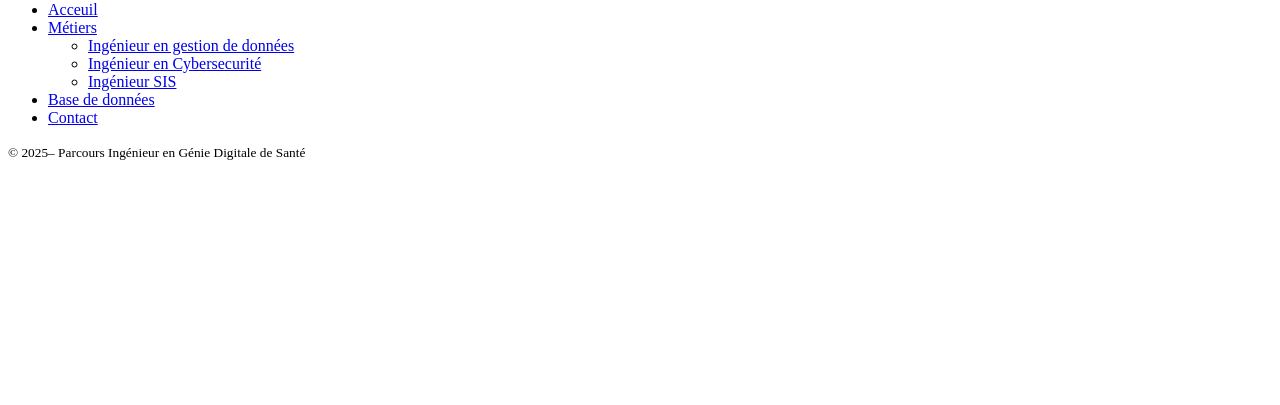
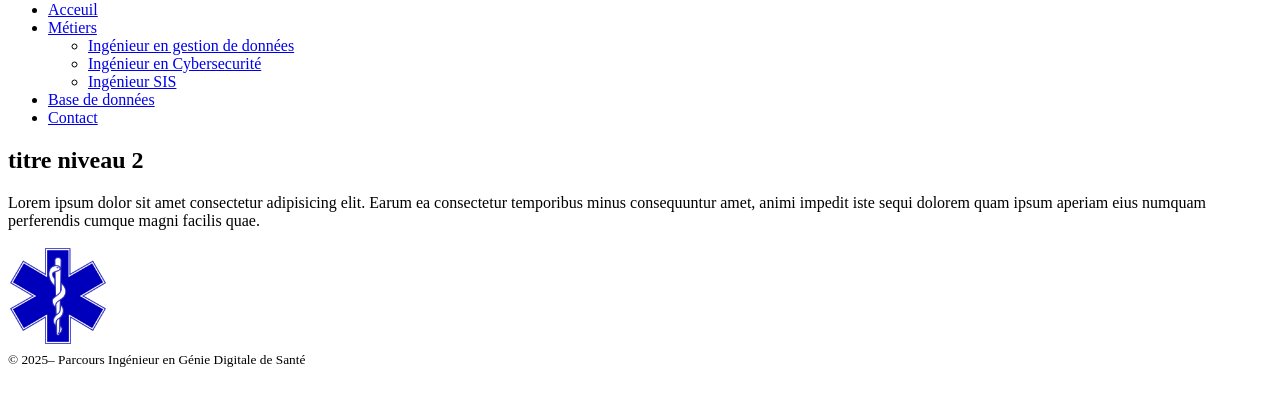
Before and after one commit to haliait/portail_GDS, a plain HTML site: page index.html in a window 1280 px wide. Shown: the part 79-484 px from the top of the page. Drawn offline with Linux system fonts and the light colour scheme.

Commit message:
modification de l'index et de la page ingenieur_sis

```diff
--- a/index.html
+++ b/index.html
@@ -24,7 +24,11 @@
         </nav>
      </header>
      <!-- contenu secondaire (pub, meteo,...) -->
-      <aside></aside>
+      <aside>
+        <h2>titre niveau 2</h2>
+        <p>Lorem ipsum dolor sit amet consectetur adipisicing elit. Earum ea consectetur temporibus minus consequuntur amet, animi impedit iste sequi dolorem quam ipsum aperiam eius numquam perferendis cumque magni facilis quae.</p>
+        <img src="images/Star_of_life2.svg.png" alt="description de l'image" width="100px" height="100px">
+      </aside>
       <!-- contenu principaln(section, article) -->
        <main></main>
         <!-- pied de page -->
```
Also changed, not shown: metiers/ingenieur_sis.html (+4 -1 lines).
